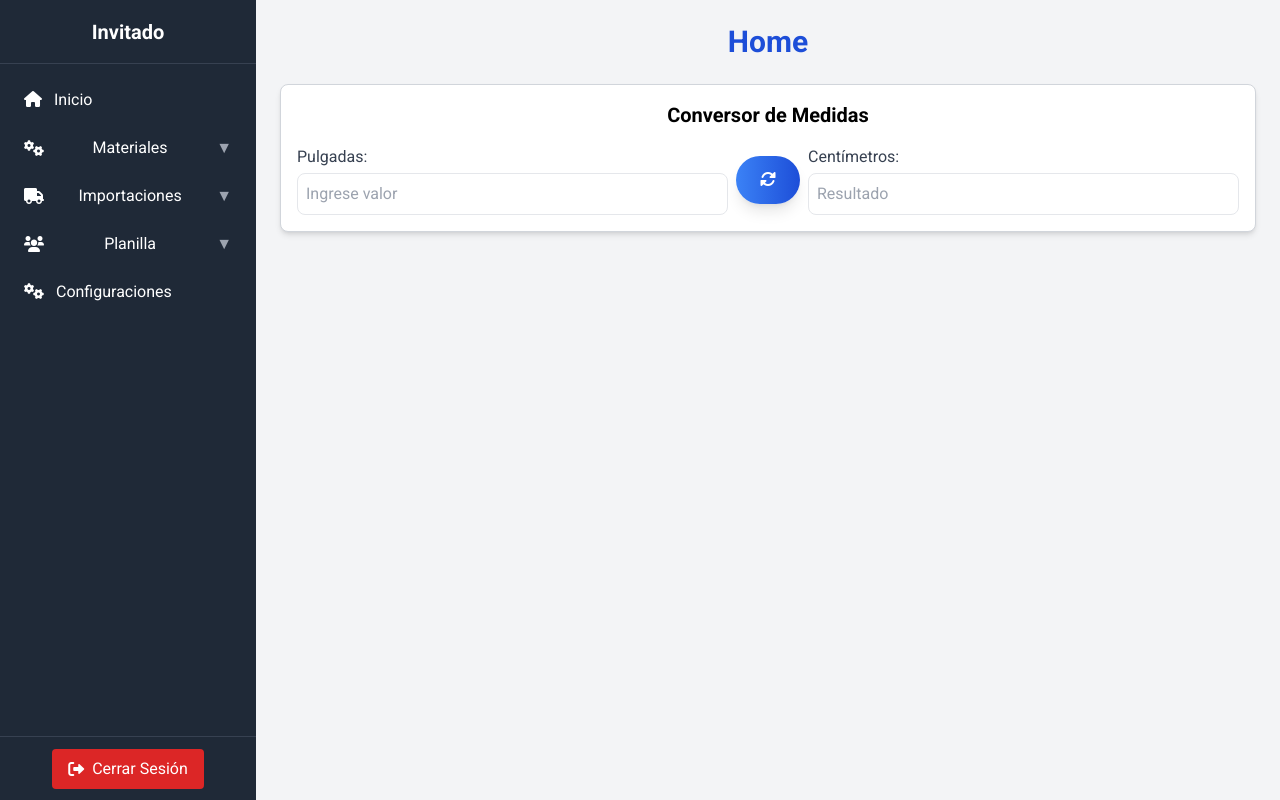
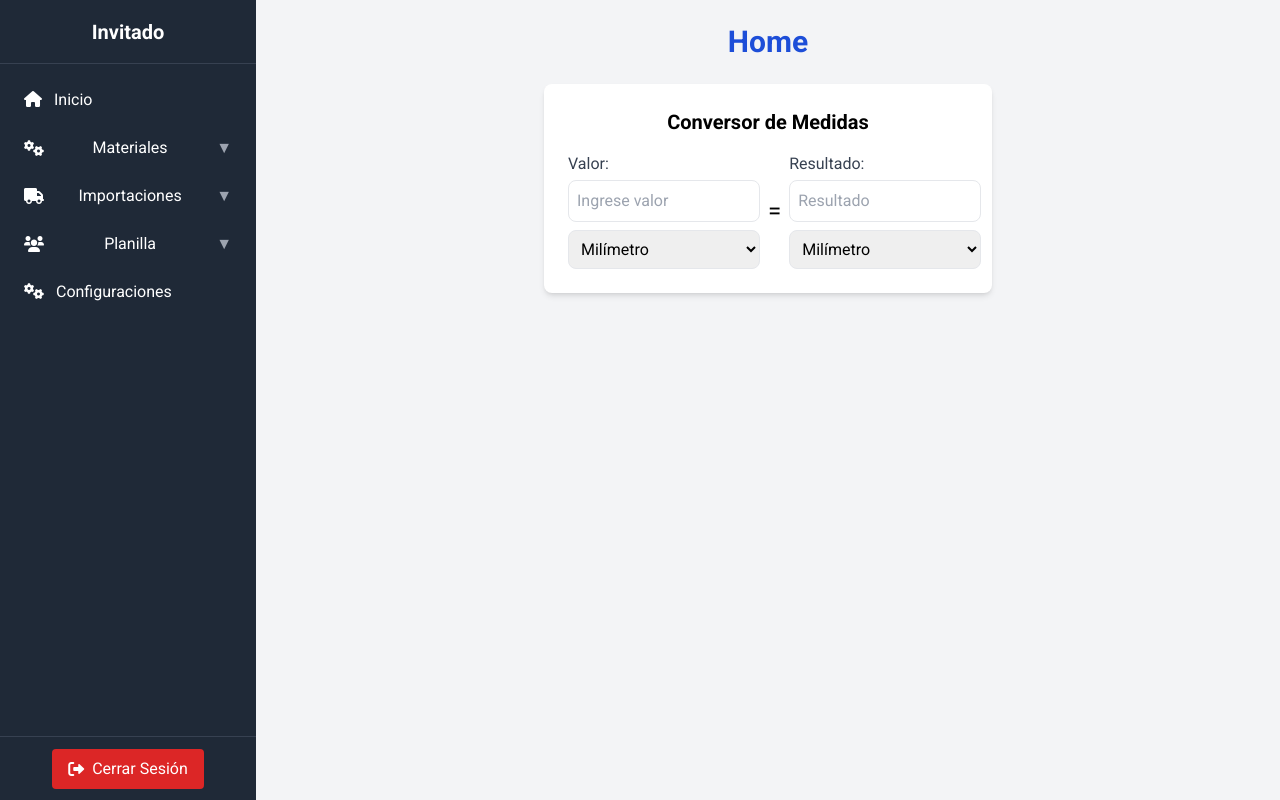
Before and after one commit to MAU312/Imprenta4.0, a PHP site: page /index.php in a window 1280 px wide. Run offline with PHP 8.4, Linux system fonts and the light colour scheme; some libraries are stand-ins or nearby versions.

Commit message:
Prueba Conversor Nuevo

```diff
--- a/views/index.php
+++ b/views/index.php
@@ -24,23 +24,40 @@
         <h1 class="text-3xl font-bold mb-6 text-center text-blue-700">Home</h1>
 
         <!-- Conversor de medidas con icono mejorado -->
-        <div class="bg-white rounded-lg shadow-md border border-gray-300 mb-6 p-4">
+        <div class="w-full max-w-md mx-auto bg-white rounded-lg shadow-md p-6">
             <h2 class="text-xl font-semibold mb-4 text-center">Conversor de Medidas</h2>
             <div class="flex flex-col space-y-4">
                 <div class="flex justify-between items-center">
                     <div class="flex flex-col w-1/2 pr-2">
-                        <label id="labelInput" for="inputValor" class="mb-1 text-gray-700">Pulgadas:</label>
+                        <label for="inputValor" class="mb-1 text-gray-700">Valor:</label>
                         <input type="number" id="inputValor" placeholder="Ingrese valor" class="border rounded-lg p-2" />
+                        <select id="inputUnidad" class="border rounded-lg p-2 mt-2">
+                            <option value="mm">Milímetro</option>
+                            <option value="cm">Centímetro</option>
+                            <option value="m">Metro</option>
+                            <option value="km">Kilómetro</option>
+                            <option value="in">Pulgada</option>
+                            <option value="ft">Pie</option>
+                            <option value="yd">Yarda</option>
+                            <option value="mi">Milla</option>
+                        </select>
                     </div>
                     <div class="flex justify-center">
-                        <!-- Botón con icono de cambio (flechas en círculo) -->
-                        <button id="swapButton" class="bg-gradient-to-r from-blue-500 to-blue-700 hover:from-blue-600 hover:to-blue-800 text-white font-semibold rounded-full shadow-lg px-6 py-3 transition-transform transform hover:scale-105">
-                            <i class="fas fa-sync-alt"></i> <!-- Ícono de flechas en círculo -->
-                        </button>
+                        <span class="text-2xl">=</span>
                     </div>
                     <div class="flex flex-col w-1/2 pl-2">
-                        <label id="labelOutput" for="outputValor" class="mb-1 text-gray-700">Centímetros:</label>
+                        <label for="outputValor" class="mb-1 text-gray-700">Resultado:</label>
                         <input type="text" id="outputValor" placeholder="Resultado" class="border rounded-lg p-2" readonly />
+                        <select id="outputUnidad" class="border rounded-lg p-2 mt-2">
+                            <option value="mm">Milímetro</option>
+                            <option value="cm">Centímetro</option>
+                            <option value="m">Metro</option>
+                            <option value="km">Kilómetro</option>
+                            <option value="in">Pulgada</option>
+                            <option value="ft">Pie</option>
+                            <option value="yd">Yarda</option>
+                            <option value="mi">Milla</option>
+                        </select>
                     </div>
                 </div>
             </div>
@@ -48,54 +65,34 @@
     </div>
 
     <script>
-        let isPulgadasToCentimetros = true; // Para saber si estamos convirtiendo de pulgadas a centímetros
+        const conversiones = {
+            mm: 1,
+            cm: 10,
+            m: 1000,
+            km: 1000000,
+            in: 25.4,
+            ft: 304.8,
+            yd: 914.4,
+            mi: 1609344
+        };
 
-        // Función para realizar las conversiones
         function convertir() {
-            const valorInput = parseFloat(document.getElementById('inputValor').value);
-            if (!isNaN(valorInput)) {
-                if (isPulgadasToCentimetros) {
-                    const centimetros = valorInput * 2.54; // De pulgadas a centímetros
-                    document.getElementById('outputValor').value = centimetros.toFixed(2);
-                } else {
-                    const pulgadas = valorInput / 2.54; // De centímetros a pulgadas
-                    document.getElementById('outputValor').value = pulgadas.toFixed(2);
-                }
+            const valor = parseFloat(document.getElementById('inputValor').value);
+            const unidadOrigen = document.getElementById('inputUnidad').value;
+            const unidadDestino = document.getElementById('outputUnidad').value;
+
+            if (!isNaN(valor)) {
+                const valorEnMM = valor * conversiones[unidadOrigen];
+                const resultado = valorEnMM / conversiones[unidadDestino];
+                document.getElementById('outputValor').value = resultado.toFixed(4);
             } else {
                 document.getElementById('outputValor').value = '';
             }
         }
 
-        // Detectar cambios en el input para hacer la conversión automática
         document.getElementById('inputValor').addEventListener('input', convertir);
-
-        // Botón para cambiar entre pulgadas y centímetros
-        document.getElementById('swapButton').addEventListener('click', function() {
-            const labelInput = document.getElementById('labelInput');
-            const labelOutput = document.getElementById('labelOutput');
-            const inputValor = document.getElementById('inputValor');
-            const outputValor = document.getElementById('outputValor');
-
-            // Cambiar las etiquetas
-            if (isPulgadasToCentimetros) {
-                labelInput.textContent = 'Centímetros:';
-                labelOutput.textContent = 'Pulgadas:';
-                inputValor.placeholder = 'Ingrese centímetros';
-                outputValor.placeholder = 'Resultado en pulgadas';
-            } else {
-                labelInput.textContent = 'Pulgadas:';
-                labelOutput.textContent = 'Centímetros:';
-                inputValor.placeholder = 'Ingrese pulgadas';
-                outputValor.placeholder = 'Resultado en centímetros';
-            }
-
-            // Limpiar los valores de entrada y salida
-            inputValor.value = '';
-            outputValor.value = '';
-
-            // Cambiar el estado de la conversión
-            isPulgadasToCentimetros = !isPulgadasToCentimetros;
-        });
+        document.getElementById('inputUnidad').addEventListener('change', convertir);
+        document.getElementById('outputUnidad').addEventListener('change', convertir);
     </script>
 </body>
 
```
